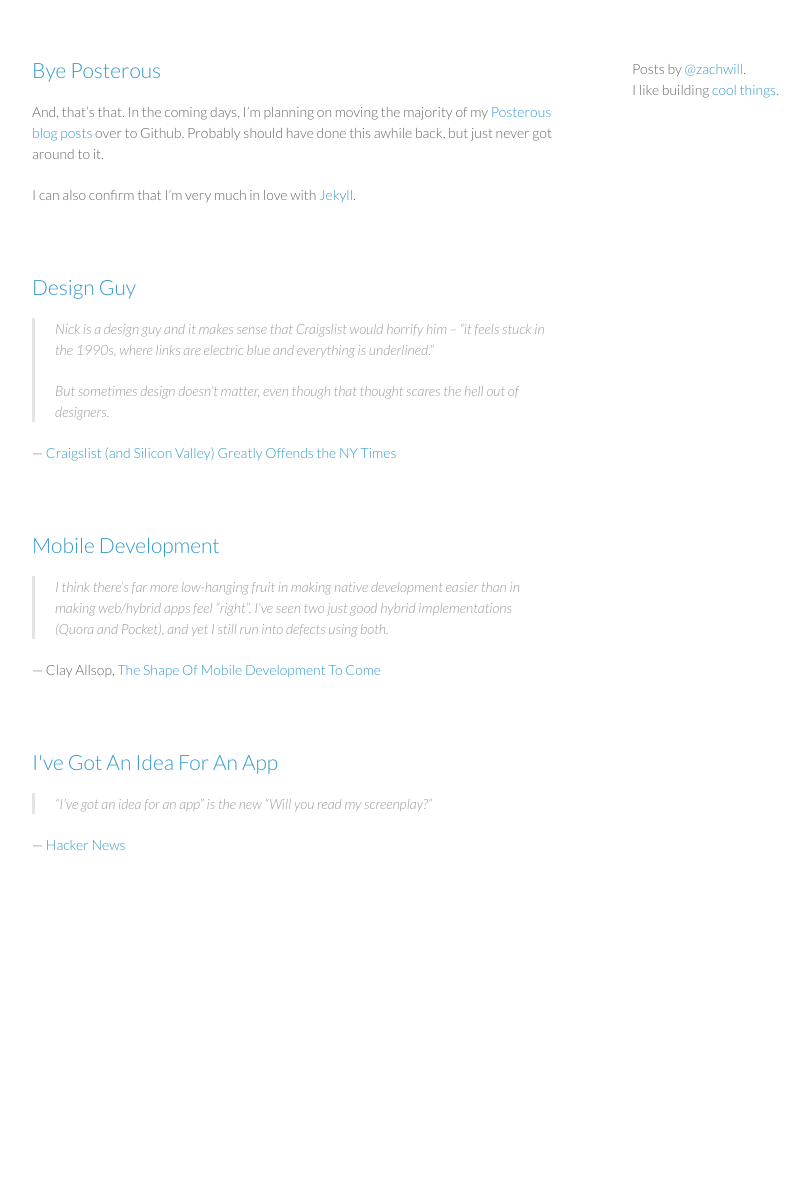
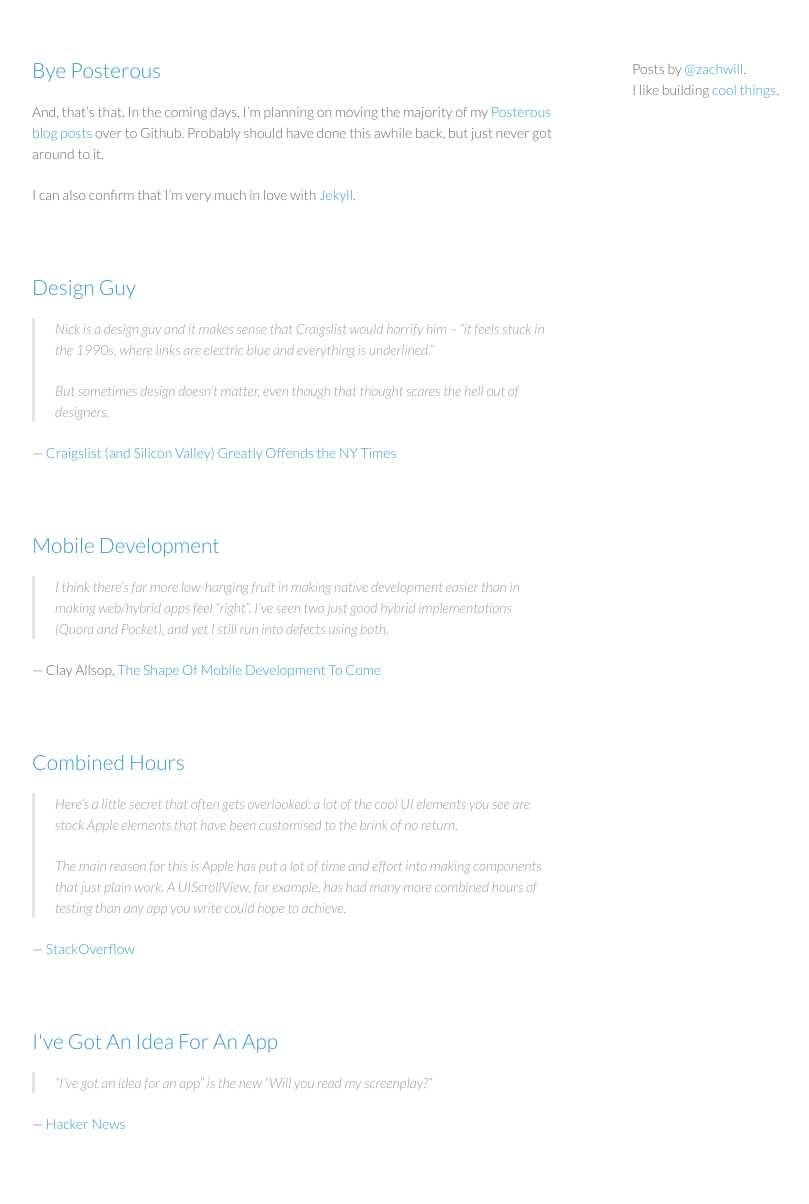
Before and after one commit to zachwill/blog, a Jekyll site: the page built from index.html, in a window 1280 px wide. Shown: the whole page, without its empty margins (178-987 px from the left). Built offline with Jekyll 4.4.1, drawn with Linux system fonts in a browser that asks for light colours; nearby versions of some CDN libraries; Markdown is read by kramdown in place of the engine named in the settings; before the commit the page ends 925 px from its top, so only the background shows below that.

Commit message:
Add combined hours post

```diff
--- /dev/null
+++ b/_posts/2012-04-04-combined-hours.md
@@ -0,0 +1,15 @@
+---
+layout    : post
+title     : Combined Hours
+permalink : /combined-hours/
+---
+
+> Here’s a little secret that often gets overlooked: a lot of the cool UI elements
+> you see are stock Apple elements that have been customised to the brink of no
+> return.
+>
+> The main reason for this is Apple has put a lot of time and effort into making
+> components that just plain work. A UIScrollView, for example, has had many more
+> combined hours of testing than any app you write could hope to achieve.
+
+&mdash; [StackOverflow](http://stackoverflow.com/questions/4737035/advanced-ios-interface-design/4737533#4737533)
--- a/css/style.css
+++ b/css/style.css
@@ -209,7 +209,7 @@
 
   section {
     padding:20px 0;
-    margin:0 0 20px;
+    margin:0;
   }
 
   header a small {
```
